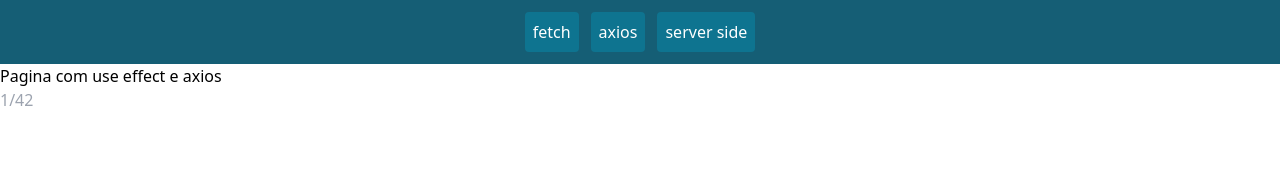
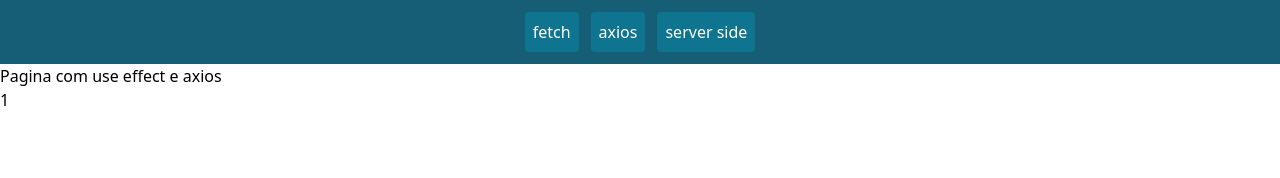
Before and after one commit to Nickyzz1/React_app, a Next.js app: page /pageAxios in a window 1280 px wide. Shown: the top 178 px of the page. Built offline with nearby package versions, Linux system fonts and the light colour scheme.

Commit message:
page  adc

```diff
--- a/src/app/pageAxios/page.tsx
+++ b/src/app/pageAxios/page.tsx
@@ -17,7 +17,7 @@ const pageAxios = () =>
     const [data, setData] = useState<IData[]>([])
     const [erro, setErro] = useState<boolean>(false)
     const [msg, setMsg] = useState<string>("Não foi possível buscar dados")
-    const [page, setPage] = useState<string>("")
+    const [page, setPage] = useState<string>("1")
 
 
     useEffect(() => {
```
